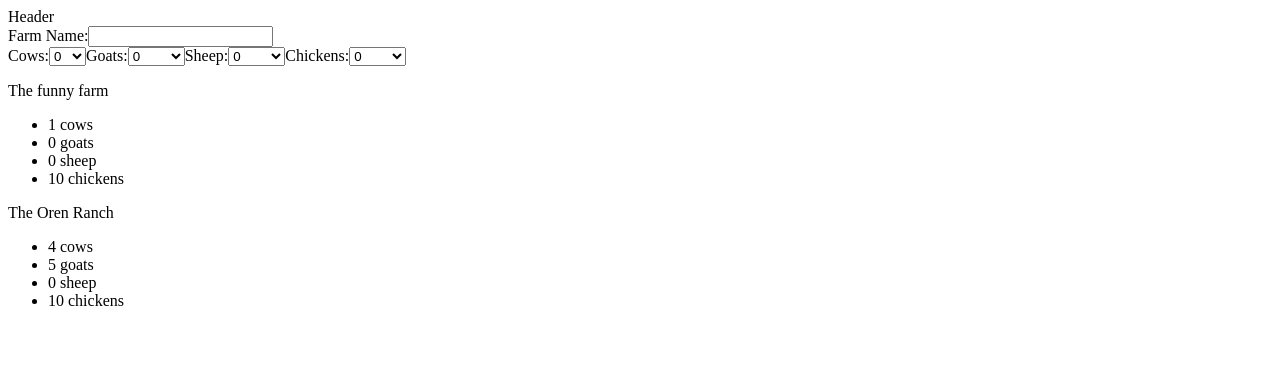
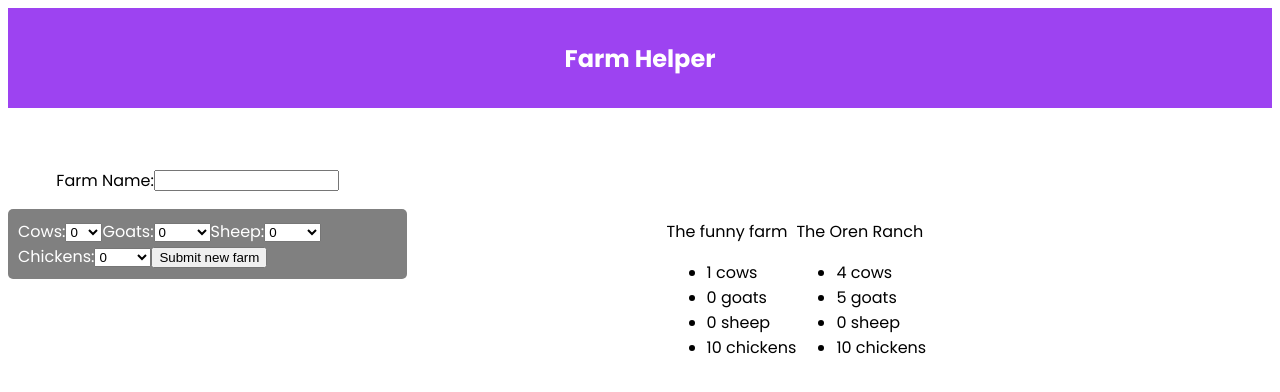
Before and after one commit to Acalltoredemption/FarmHelper, a React (Create React App) app: page / in a window 1280 px wide. Shown: the top 392 px of the page. Built offline with nearby package versions, Linux system fonts and the light colour scheme.

Commit message:
working on data capture in selection component

```diff
--- a/src/app.css
+++ b/src/app.css
@@ -0,0 +1,44 @@
+@import url('https://fonts.googleapis.com/css2?family=Poppins:wght@400;600;700&display=swap');
+
+body{
+    font-family: 'Poppins', sans-serif;
+}
+
+.header {
+    height: 100px;
+    width: 100%;
+    display: flex;
+    align-items: center;
+    margin-bottom: 30px;
+    justify-content: center;
+    background-color: rgb(157, 67, 241);
+    color: white;
+}
+
+.farmName {
+    width: 30%;
+    padding-top: 30px;
+    display: flex;
+    align-items: center;
+    justify-content: center;
+}
+
+.selections {
+    width: 30%;
+    display: inline-flex;
+    align-items: center;
+    justify-content: center;
+    padding: 10px;
+    background-color: gray;
+    color: white;
+    border-radius: 5px;
+}
+
+.farmList {
+    width: 60%;
+    display: inline-flex;
+    align-items: center;
+    justify-content: center;
+    padding: 10px;
+
+}
--- a/src/components/FarmName.jsx
+++ b/src/components/FarmName.jsx
@@ -1,7 +1,7 @@
 
 export default function FarmName() {
   return (
-    <div>
+    <div className="farmName">
         <label htmlFor="farmname">Farm Name:</label>
         <input name="farmname" type="text" />
     </div>
--- a/src/components/Header.jsx
+++ b/src/components/Header.jsx
@@ -1,6 +1,8 @@
 
 export default function Header() {
   return (
-    <div>Header</div>
+    <div className="header">
+        <h2 className="headerTitle">Farm Helper</h2>
+    </div>
   )
 }
--- a/src/components/ResultPanel.jsx
+++ b/src/components/ResultPanel.jsx
@@ -10,7 +10,7 @@ export default function ResultPanel() {
         return <p>No listings yet...</p>
     }
   return (
-    <div>
+    <div className="farmList">
         {results.map((result) => (
             <div>
                 <ResultItem key={result.id} farm={result} />
--- a/src/components/Selections.jsx
+++ b/src/components/Selections.jsx
@@ -1,11 +1,43 @@
 import React from 'react'
+import {useContext, useEffect} from 'react'
+import {useState} from 'react'
 
 export default function Selections() {
+    const [cows, setCows] = useState('')
+    const [goats, setGoats] = useState('')
+    const [sheep, setSheep] = useState('')
+    const [chickens, setChickens] = useState('')
+
+    const [newFarm, setNewFarm] = useState('')
+
+    const countCows = (e) => {
+        setCows(e.target.value)
+    }
+    const countGoats = (e) => {
+        setGoats(e.target.value)
+    }
+    const countSheep = (e) => {
+        setSheep(e.target.value)
+    }
+    const countChickens = (e) => {
+        setChickens(e.target.value)
+    }
+
+    const results = (e) => {
+        e.preventDefault()
+        setNewFarm({
+            cows: cows,
+            sheep: sheep,
+            goats: goats,
+            chickens: chickens
+        })
+        console.log(newFarm)
+    }
   return (
-    <div>
+    <div className="selections">
         <form>
             <label htmlFor="cows">Cows:</label>
-            <select name='cows'>
+            <select onChange={countCows} name='cows'>
                 <option value="0">0</option>
                 <option value="1">1</option>
                 <option value="2">2</option>
@@ -20,49 +52,50 @@ export default function Selections() {
             </select>
 
             <label htmlFor="goats">Goats:</label>
-            <select name='goats'>
+            <select onChange={countGoats} name='goats'>
                 <option value="0">0</option>
-                <option value="1">1-3</option>
-                <option value="2">4-6</option>
-                <option value="3">7-9</option>
-                <option value="4">10-12</option>
-                <option value="5">13-16</option>
-                <option value="6">17-20</option>
-                <option value="7">21-25</option>
-                <option value="8">26-29</option>
-                <option value="9">30-32</option>
-                <option value="10">33-35</option>
+                <option value="1-3<">1-3</option>
+                <option value="4-6">4-6</option>
+                <option value="7-9">7-9</option>
+                <option value="10-12">10-12</option>
+                <option value="13-16">13-16</option>
+                <option value="17-20">17-20</option>
+                <option value="21-25">21-25</option>
+                <option value="26-29">26-29</option>
+                <option value="30-32">30-32</option>
+                <option value="33-35">33-35</option>
             </select>
 
             <label htmlFor="sheep">Sheep:</label>
-            <select name='sheep'>
+            <select onChange={countSheep} name='sheep'>
             <option value="0">0</option>
-                <option value="1">1-3</option>
-                <option value="2">4-6</option>
-                <option value="3">7-9</option>
-                <option value="4">10-12</option>
-                <option value="5">13-16</option>
-                <option value="6">17-20</option>
-                <option value="7">21-25</option>
-                <option value="8">26-29</option>
-                <option value="9">30-32</option>
-                <option value="10">33-35</option>
+                <option value="1-3">1-3</option>
+                <option value="4-6">4-6</option>
+                <option value="7-9">7-9</option>
+                <option value="10-12">10-12</option>
+                <option value="13-16">13-16</option>
+                <option value="17-20">17-20</option>
+                <option value="21-25">21-25</option>
+                <option value="26-29">26-29</option>
+                <option value="30-32">30-32</option>
+                <option value="33-35">33-35</option>
             </select>
 
             <label htmlFor="chickens">Chickens:</label>
-            <select name='chickens'>
+            <select onChange={countChickens} name='chickens'>
                 <option value="0">0</option>
-                <option value="1">1-4</option>
-                <option value="2">5-9</option>
-                <option value="3">10-14</option>
-                <option value="4">15-19</option>
-                <option value="5">20-24</option>
-                <option value="6">25-29</option>
-                <option value="7">30-34</option>
-                <option value="8">35-39</option>
-                <option value="9">40-44</option>
-                <option value="10">45-50</option>
+                <option value="1-4">1-4</option>
+                <option value="5-9">5-9</option>
+                <option value="10-14">10-14</option>
+                <option value="15-19">15-19</option>
+                <option value="20-24">20-24</option>
+                <option value="25-29">25-29</option>
+                <option value="30-34">30-34</option>
+                <option value="35-39">35-39</option>
+                <option value="40-44">40-44</option>
+                <option value="45-50">45-50</option>
             </select>
+            <button onClick={results}>Submit new farm</button>
         </form>
     </div>
   )
--- a/src/context/ResultContext.js
+++ b/src/context/ResultContext.js
@@ -26,7 +26,16 @@ export const ResultProvider = ({children}) => {
         }
     ])
 
-    return <ResultContext.Provider value={{results}} >
+    //add farm
+    const addFarm = (newFarm) => {
+        console.log(newFarm)
+        setResults([...newFarm, ...results])
+    }
+
+    return <ResultContext.Provider value={{
+        results,
+        addFarm
+        }} >
     {children}
   </ResultContext.Provider>
 
```
